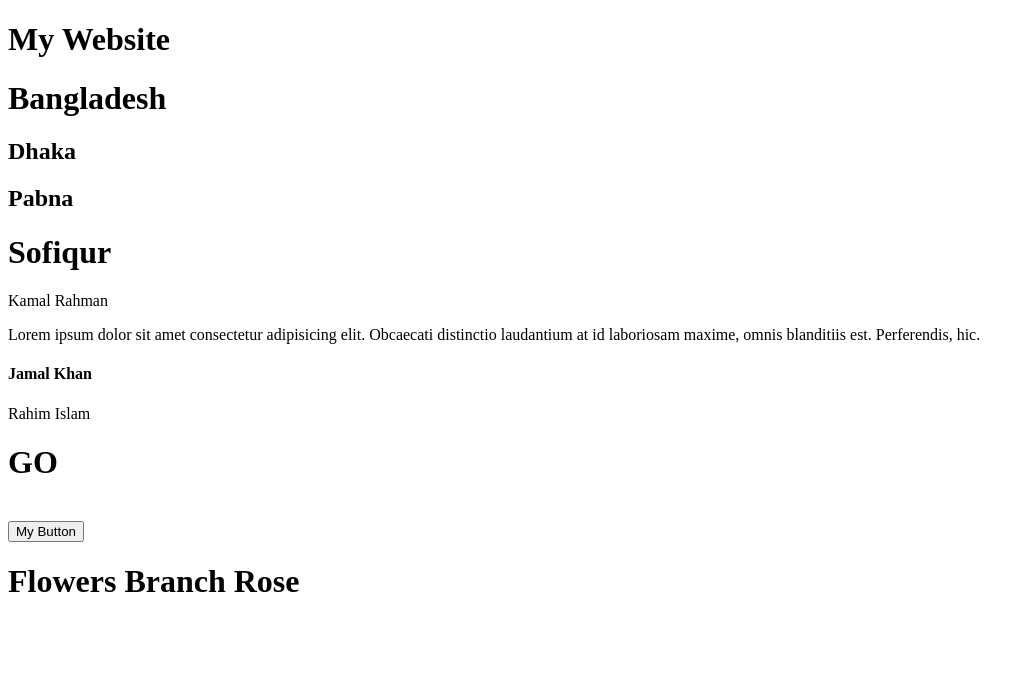
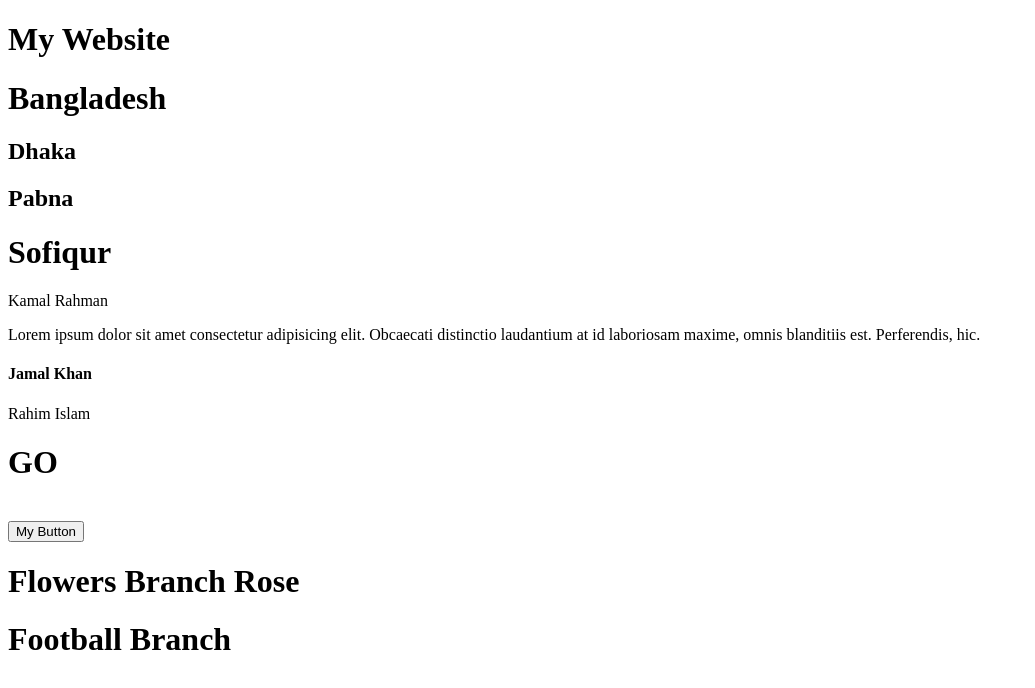
Before and after one commit to SofiqurRahman/My-Website, a plain HTML site: page index.html in a window 1280 px wide. Shown: the whole page, without its empty margins (0-1035 px from the left). Drawn offline with Linux system fonts and the light colour scheme.

Commit message:
add football

```diff
--- a/index.html
+++ b/index.html
@@ -19,5 +19,6 @@
     <br>
     <button>My Button</button>
     <h1>Flowers Branch Rose</h1>
+    <h1>Football Branch</h1>
 </body>
 </html>
```
